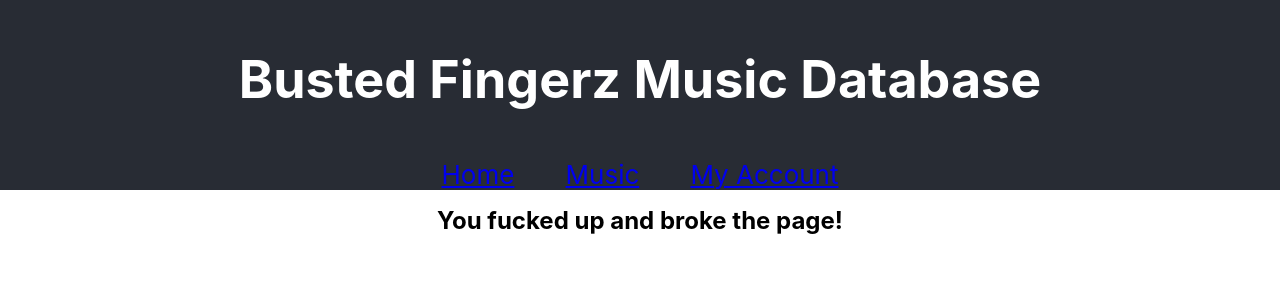
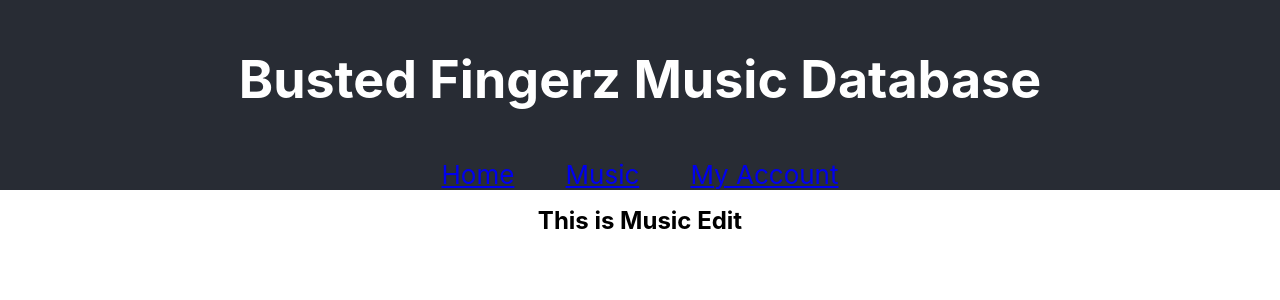
Before and after one commit to SimonSchoetz/music-db-server-from-scratch, a React (Create React App) app in the folder client/: page /1/edit in a window 1280 px wide. Shown: the top 300 px of the page. Built offline with nearby package versions, Linux system fonts and the light colour scheme.

Commit message:
Add and link edit page for Music

```diff
--- a/client/src/App.js
+++ b/client/src/App.js
@@ -6,6 +6,7 @@ import MusicList from "./MusicList";
 import Home from "./Home";
 import MusicInputForm from './MusicInputForm';
 import MusicDetail from './MusicDetail';
+import MusicEdit from './MusicEdit';
 import LogIn from './LogIn';
 import SignUp from './SignUp';
 import Error from "./Error404";
@@ -34,6 +35,7 @@ function App() {
         <Route exact path="/user" component={AccountManager} />
         <Route exact path="/music/post" component={MusicInputForm} />
         <Route exact path="/music/:id" component={MusicDetail} />
+        <Route exact path="/:id/edit" component={MusicEdit} />
         <Route exact path="/user/login" component={LogIn} />
         <Route exact path="/user/signup" component={SignUp} />
         <Route component={Error} />
--- a/client/src/MusicDetail.js
+++ b/client/src/MusicDetail.js
@@ -40,6 +40,7 @@ export default function MusicDetail(props) {
             </div>
             <a target="_blank" href={musicData.link}>Purchase/Download </a>
             <img src={musicData.img} />
+            <Link musicData={musicData} to={`/${param}/edit`}>Edit</Link>
         </div>
     )
 }
--- /dev/null
+++ b/client/src/MusicEdit.js
@@ -0,0 +1,11 @@
+import React from 'react'
+
+export default function MusicEdit(param) {
+    console.log(param)
+    return (
+        <div>
+            <h2>This is Music Edit</h2>
+
+        </div>
+    )
+}
```
